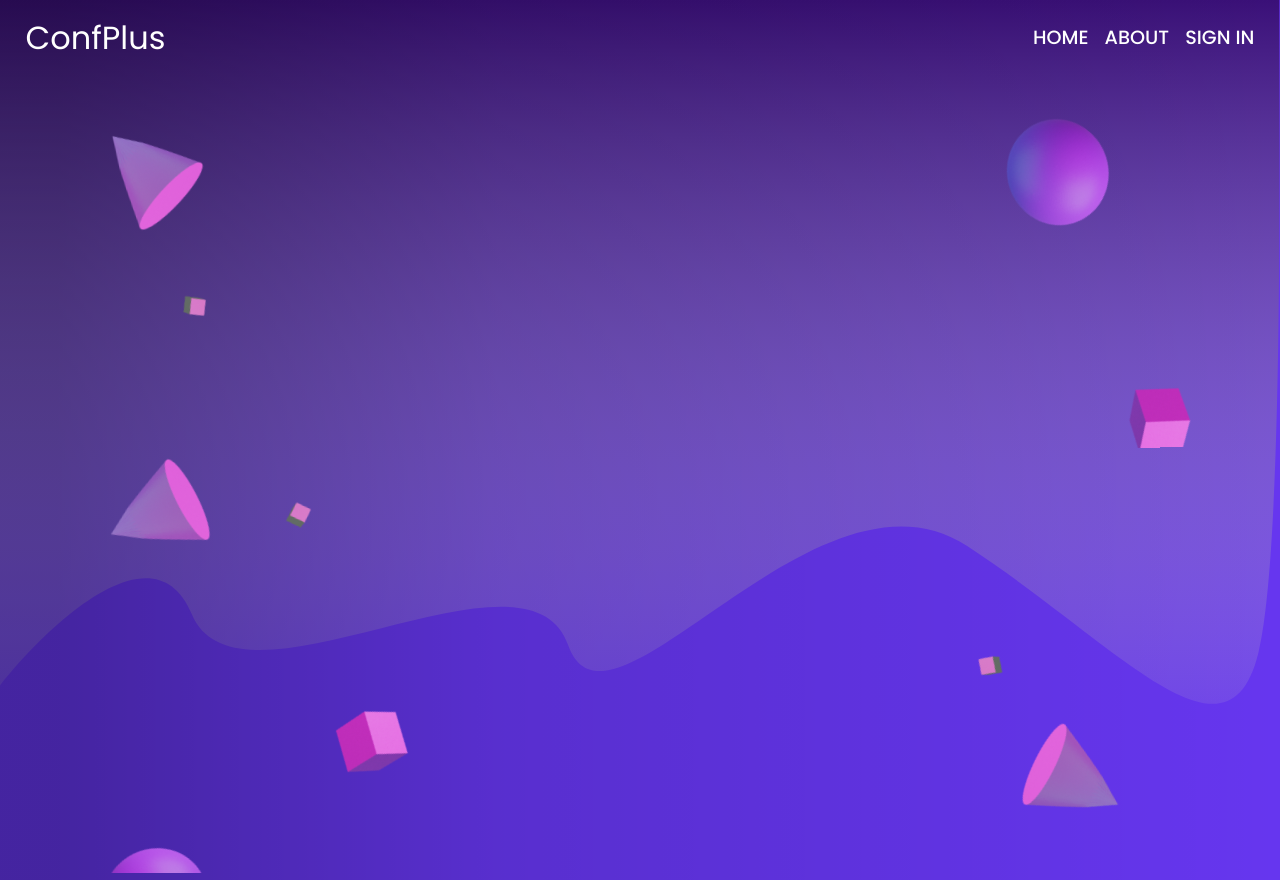
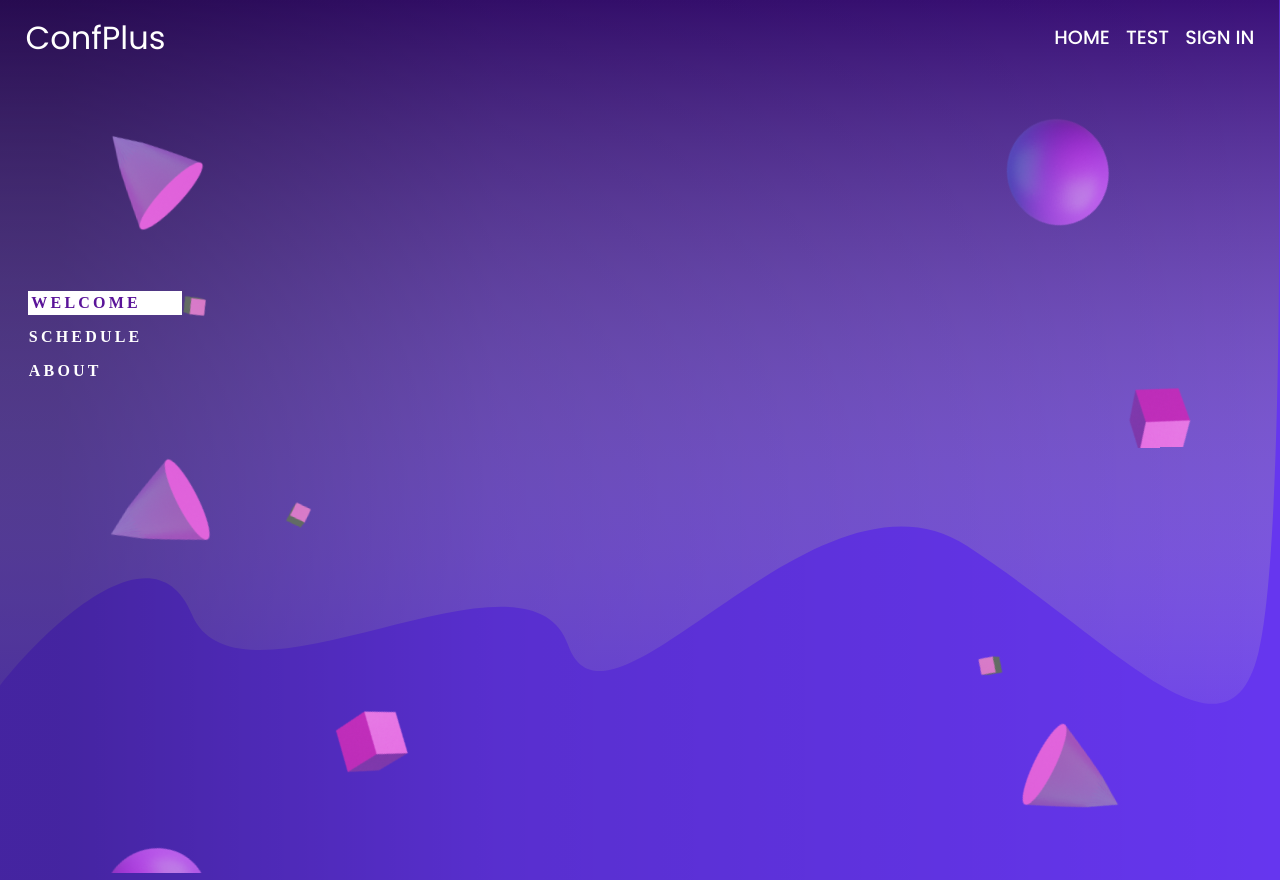
Before and after one commit to ConfPlusDevTeam/confplus-webapp, a Next.js app: page / in a window 1280 px wide. Built offline with nearby package versions, Linux system fonts and the light colour scheme; a web font is replaced by a local one.

Commit message:
styles: change some sidebar styles refactor: clean and remove useless lines

```diff
--- a/app/components/Sidebar/Sidebar.module.scss
+++ b/app/components/Sidebar/Sidebar.module.scss
@@ -10,22 +10,24 @@
   color: white;
   background-color: transparent;
   border: none;
-  padding: 8px;
-  width: 166px;
-  font-size: 16px;
+  width: 60%;
+  font-size: 1rem;
   cursor: pointer;
   text-align: left;
   text-transform: uppercase;
   letter-spacing: 0.2rem;
   font-family: "Sulphur Point";
-  margin: 0.4rem;
-  margin-left: 2rem;
+  margin: 0.6vh;
+  margin-left: 2vw;
   height: 1.5rem;
   padding: 0.2rem 0.2rem;
-  font-weight: 500;
+  font-weight: 700;
 }
 
 .active {
   color: #5a1499;
+  transition: all 0.5s;
   background-color: white;
+  position: relative;
+  left: 0.2vw;
 }
--- a/app/layout.jsx
+++ b/app/layout.jsx
@@ -16,7 +16,7 @@ export default function RootLayout({ children }) {
     },
 
     {
-      name: "About",
+      name: "Test",
 
       link: "/testPage",
     },
--- a/app/page.jsx
+++ b/app/page.jsx
@@ -1,9 +1,10 @@
 import Image from "next/image";
 import { Inter } from "next/font/google";
 import styles from "./page.module.scss";
+import Sidebar from "./components/Sidebar/Sidebar";
 
 const inter = Inter({ subsets: ["latin"] });
 
 export default function Home() {
-  return <div></div>;
+  return <Sidebar />;
 }
```
Also changed, not shown: app/testPage/page.jsx (+1 -13 lines), app/signin/page.module.scss (added).
